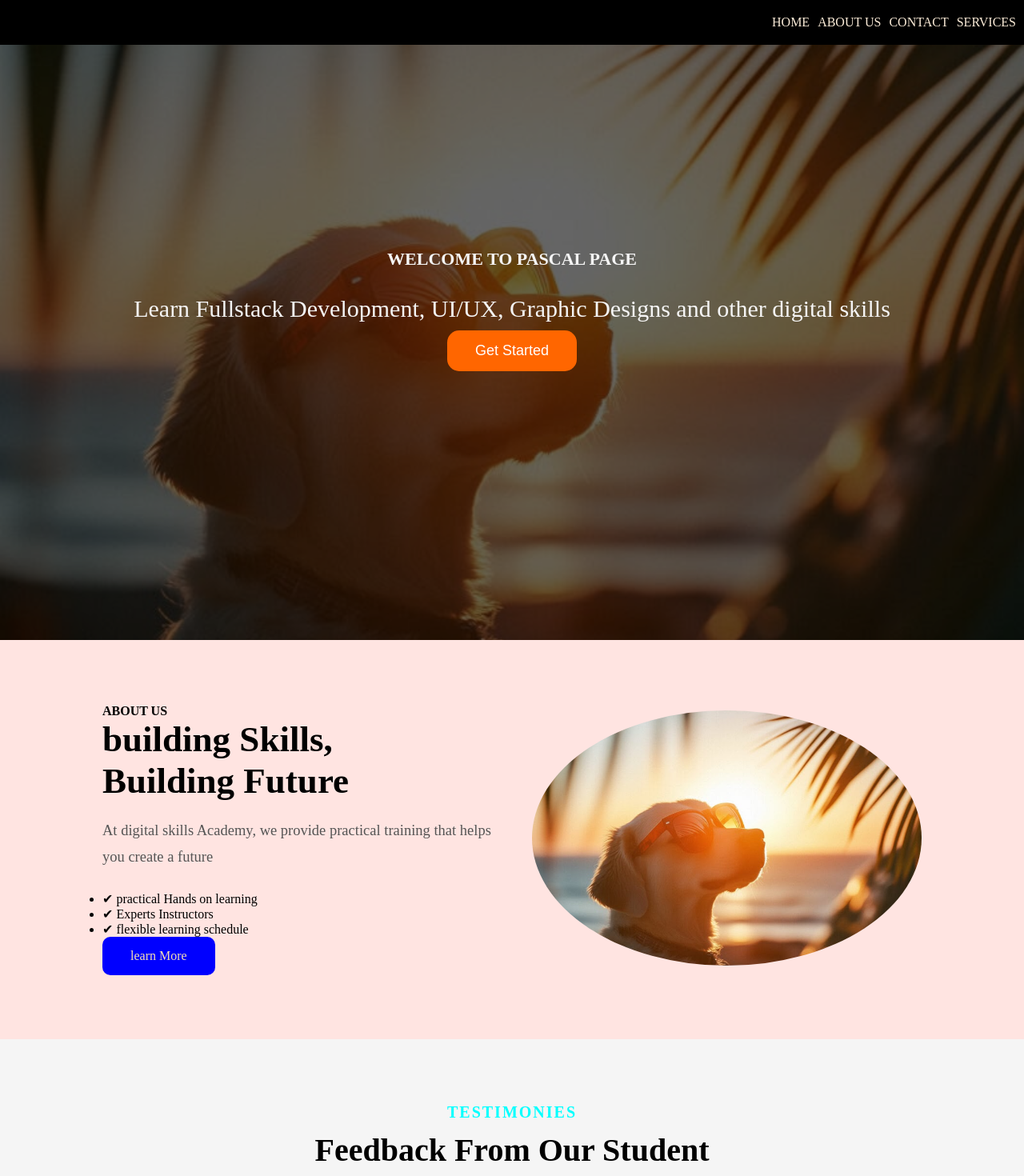
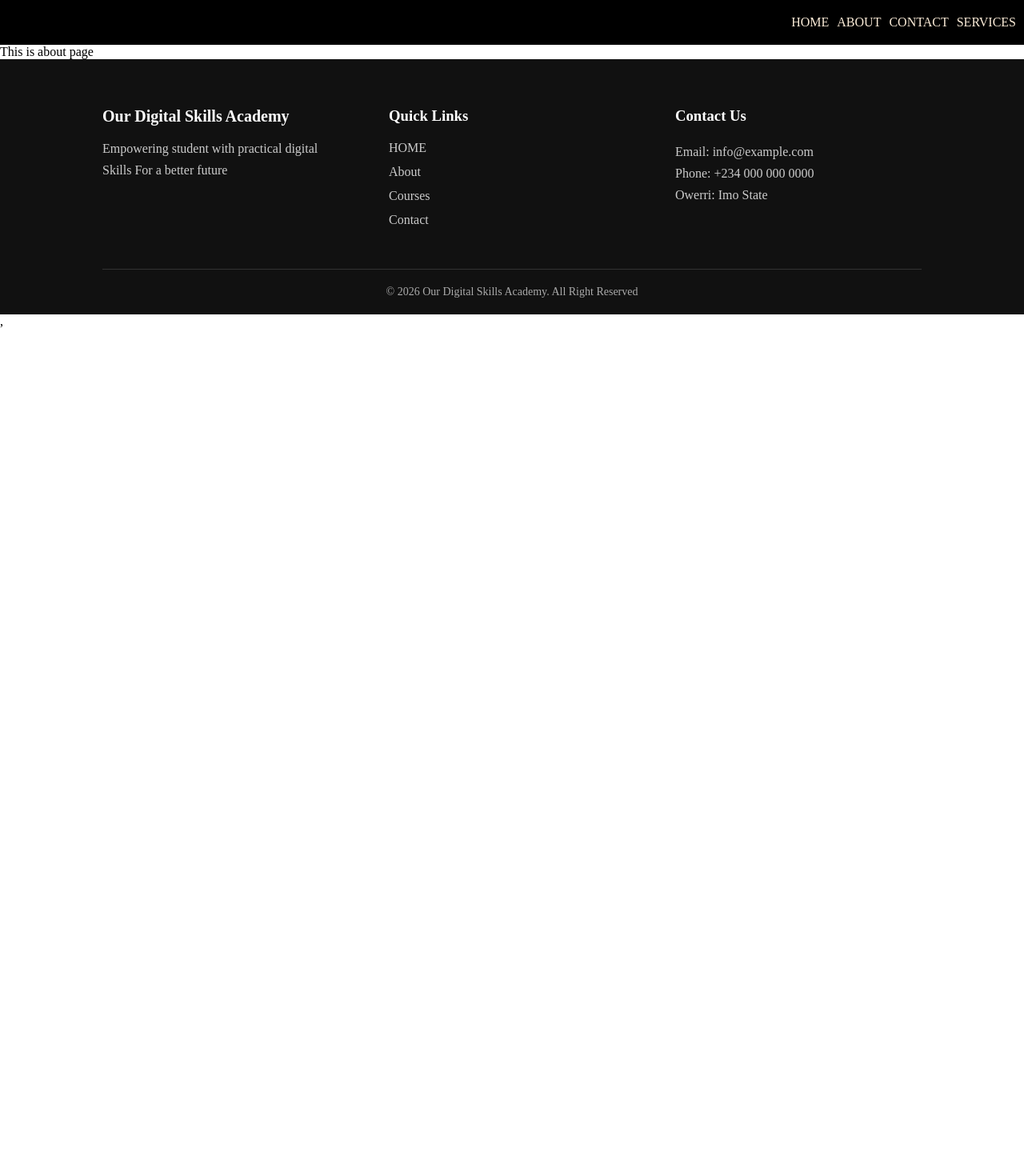
Before and after one commit to pascal081/Class-Project, a React (Vite) app: page /About-us in a window 1280 px wide. Shown: the top 1470 px of the page at 80% size. After the commit the page ends 800 px from the top, so only its background shows below. Built offline with nearby package versions, Linux system fonts and the light colour scheme.

Commit message:
Update project structure

```diff
--- a/src/App.jsx
+++ b/src/App.jsx
@@ -1,26 +1,28 @@
 import React from 'react'
+import LandingPageScreen from './Screen/LandingPageScreen';
+import {Route, Routes } from "react-router-dom";
 import Header from './component/Header/Header';
-import Hero from "./component/Hero/Hero";
-import About from "./component/About/About";
-import Testimonial from "./component/Testimonial/Testimonial";
-import Call from "./component/Call/Call";
+import ContactUsPageScreen from "./Screen/ContactUsPageScreen";
+import AboutUsPageScreen from "./Screen/AboutUsPageScreen";
+import ServicesPageScreen from "./Screen/ServicesPageScreenScreen";
 import Footer from "./component/Footer/Footer"
+
 
 
 const App = () => {
   return (
     <div>
 
-      < Header/>
-      <Hero/>
-      <About/>
-     <Testimonial/>
-     <Call/>
-     <Footer/>
+     <Header/>
+      <Routes>
+       < Route path="/" element={<LandingPageScreen/>}/>
+       < Route path="/contact-us" element={<ContactUsPageScreen/>}/>
+       < Route path="/About-us" element={<AboutUsPageScreen/>}/>
+       < Route path="/Services" element={<ServicesPageScreen/>}/>
+      </Routes>
 
 
-
-
+      <Footer/>
 
 
     </div>
--- /dev/null
+++ b/src/Screen/AboutUsPageScreen.jsx
@@ -0,0 +1,11 @@
+import React from 'react'
+
+const AboutUsPage = () => {
+  return (
+    <div>
+      This is about page
+    </div>
+  )
+}
+
+export default AboutUsPage
--- /dev/null
+++ b/src/Screen/ContactUsPageScreen.jsx
@@ -0,0 +1,11 @@
+import React from 'react'
+
+const ContactUsPage = () => {
+  return (
+    <div>
+      This is contact us page
+    </div>
+  )
+}
+
+export default ContactUsPage
--- /dev/null
+++ b/src/Screen/LandingPageScreen.jsx
@@ -0,0 +1,19 @@
+import React from 'react'
+import Hero from "../component/Hero/Hero";
+import About from "../component/About/About";
+import Testimonial from "../component/Testimonial/Testimonial";
+import Call from "../component/Call/Call";
+
+const LandingPageScreen = () => {
+  return (
+    <div>
+
+      <Hero/>
+      <About/>
+     <Testimonial/>
+     <Call/>
+    </div>
+  )
+}
+
+export default LandingPageScreen
--- /dev/null
+++ b/src/Screen/ServicesPageScreenScreen.jsx
@@ -0,0 +1,11 @@
+import React from 'react'
+
+const ServicesPageScreen = () => {
+  return (
+    <div>
+      this is service us page
+    </div>
+  )
+}
+
+export default ServicesPageScreen
--- a/src/component/Header/Header.css
+++ b/src/component/Header/Header.css
@@ -4,7 +4,7 @@
     background-color: black;
     height: 7vh;
     width: 100%;
-    position: fixed;
+    /* position: fixed; */
   }
   .nav-link-text {
     margin-top: auto;
--- a/src/component/Header/Header.jsx
+++ b/src/component/Header/Header.jsx
@@ -1,15 +1,16 @@
 import React from 'react'
 import "./Header.css";
+import { Link } from "react-router-dom";
 
 const HEADER = () => {
   return (
     <div>
         <section>
       <header>
-        <div className="nav-link-text"><a href="">HOME</a></div>
-        <div className="nav-link-text"><a href="">ABOUT US</a></div>
-        <div className="nav-link-text"><a href="">CONTACT</a></div>
-        <div className="nav-link-text"><a href="">SERVICES</a></div>
+        <div className="nav-link-text"><Link to="/">HOME</Link></div>
+        <div className="nav-link-text"><Link to="/About-Us">ABOUT</Link></div>
+        <div className="nav-link-text"><Link to="/contact-us">CONTACT</Link></div>
+        <div className="nav-link-text"><Link to="/Services">SERVICES</Link></div>
       </header>
     </section>
 
```
